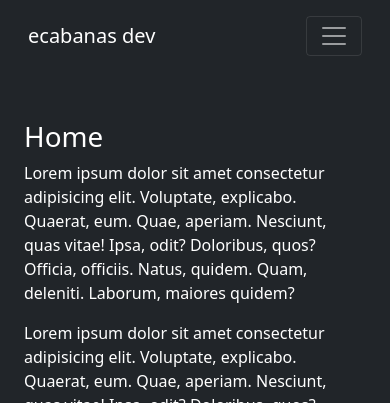
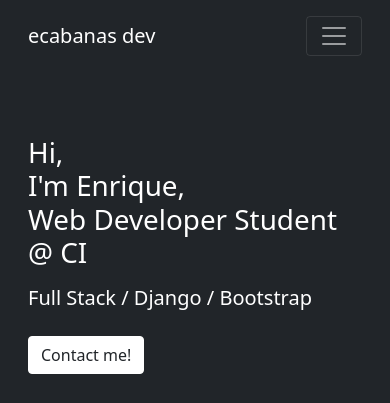
Before and after one commit to ecabanasv/ci-pp4-portfolio, a Django app: page / in a window 390 px wide; the page is wider, and only the part inside the window is pictured. Shown: the top 403 px of that part. Run offline with Django 3.2, Linux system fonts and the light colour scheme; some libraries are stand-ins or nearby versions.

Commit message:
Added dummy test image

```diff
--- a/templates/index.html
+++ b/templates/index.html
@@ -1,14 +1,19 @@
 {% extends "base.html" %}
 
 {% block content %}
-    <div class="container">
-        <div class="row">
-            <div class="col-sm">
-                <h1>Home</h1>
-                <p>Lorem ipsum dolor sit amet consectetur adipisicing elit. Voluptate, explicabo. Quaerat, eum. Quae, aperiam. Nesciunt, quas vitae! Ipsa, odit? Doloribus, quos? Officia, officiis. Natus, quidem. Quam, deleniti. Laborum, maiores quidem?</p>
-                <p>Lorem ipsum dolor sit amet consectetur adipisicing elit. Voluptate, explicabo. Quaerat, eum. Quae, aperiam. Nesciunt, quas vitae! Ipsa, odit? Doloribus, quos? Officia, officiis. Natus, quidem. Quam, deleniti. Laborum, maiores quidem?</p>
-                <p>Lorem ipsum dolor sit amet consectetur adipisicing elit. Voluptate, explicabo. Quaerat, eum. Quae, aperiam. Nesciunt, quas vitae! Ipsa, odit? Doloribus, quos? Officia, officiis. Natus, quidem. Quam, deleniti. Laborum, maiores quidem?</p>
-            </div>
-        </div>
+<div class="row d-flex justify-content-center my-5">
+    <div class="col-sm">
+        <main class="p-3 lh-lg">
+            <h1>Hi, <br>I'm Enrique, <br>Web Developer Student @ CI</h1>
+            <p class="lead">Full Stack / Django / Bootstrap</p>
+            <p class="lead">
+              <a href="{% url 'contact' %}" class="btn border-white bg-white">Contact me!</a>
+            </p>
+          </main>
     </div>
+    <div class="col-sm">
+       <img src="https://picsum.photos/500/400" alt="home-img">
+    </div>
+</div>
+
 {% endblock %}
```
